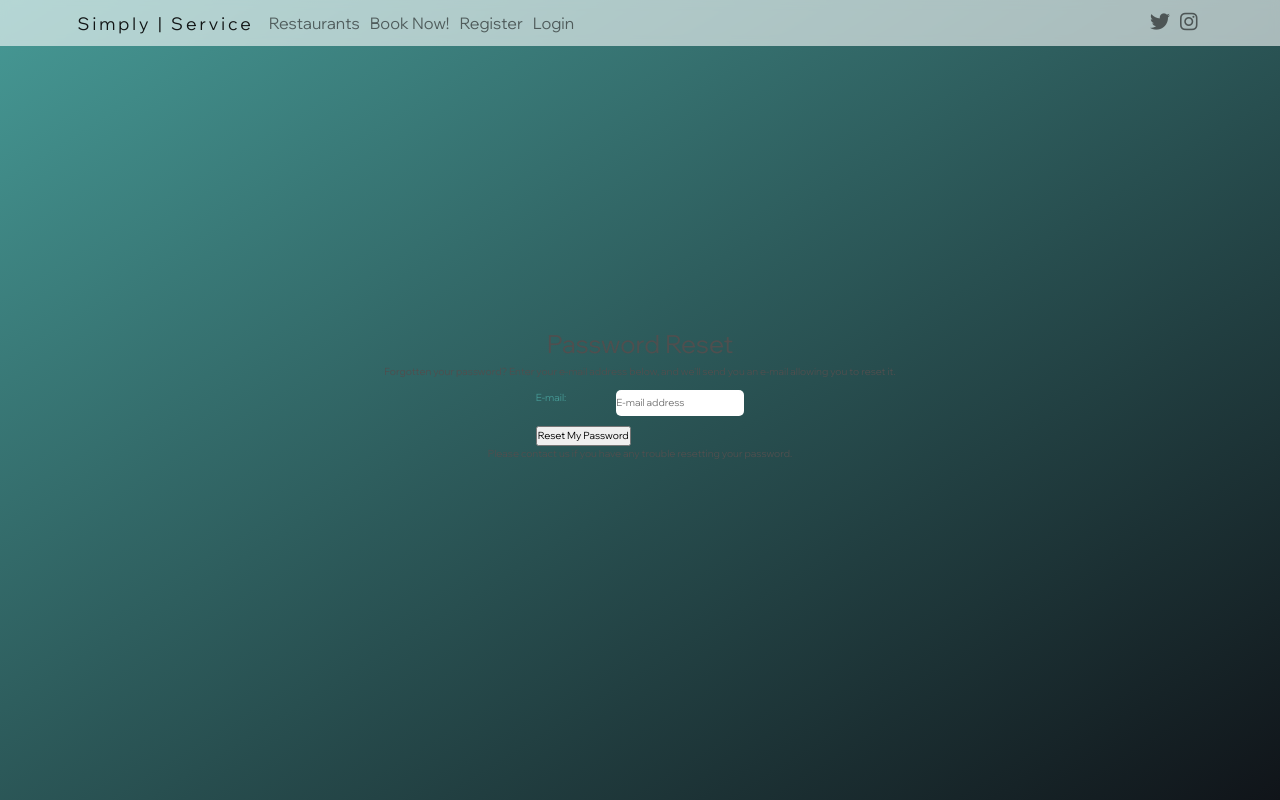
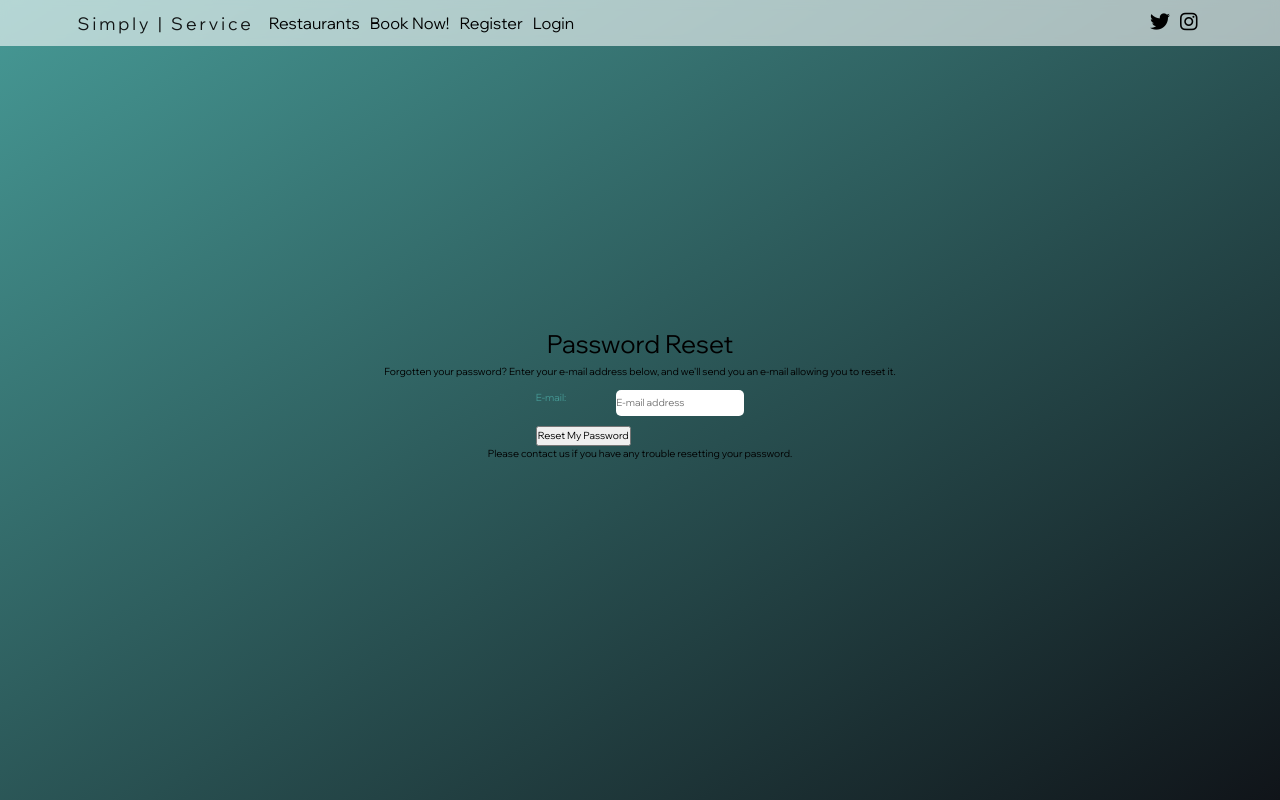
Before and after one commit to EeeBeeDee/simply-service, a Django app: page /accounts/password/reset/ in a window 1280 px wide. Run offline with Django 3.2, Linux system fonts and the light colour scheme; some libraries are stand-ins or nearby versions.

Commit message:
Fix contrast for nav links

```diff
--- a/static/style.css
+++ b/static/style.css
@@ -22,6 +22,7 @@ html {
 
 body {
     font-family: 'Wix Madefor Display', sans-serif;
+    color: #000;
 }
 
 /* Alerts */
@@ -40,6 +41,10 @@ body {
 
 nav {
     font-size: 1.6rem;
+}
+
+.nav-link {
+    color: #000 !important;
 }
 .nav-link:hover {
     color: var(--tertiary-color);
```
Also changed, not shown: README.md.
